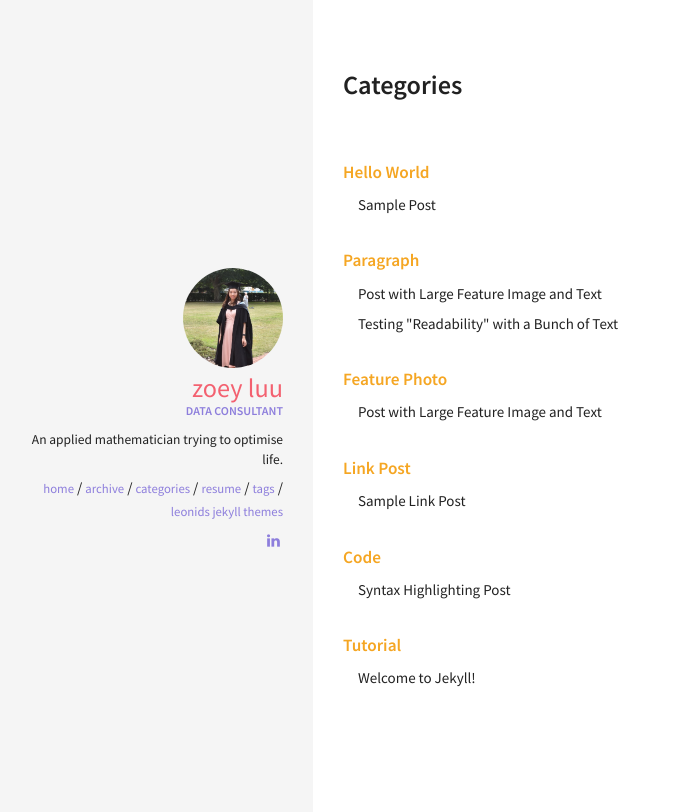
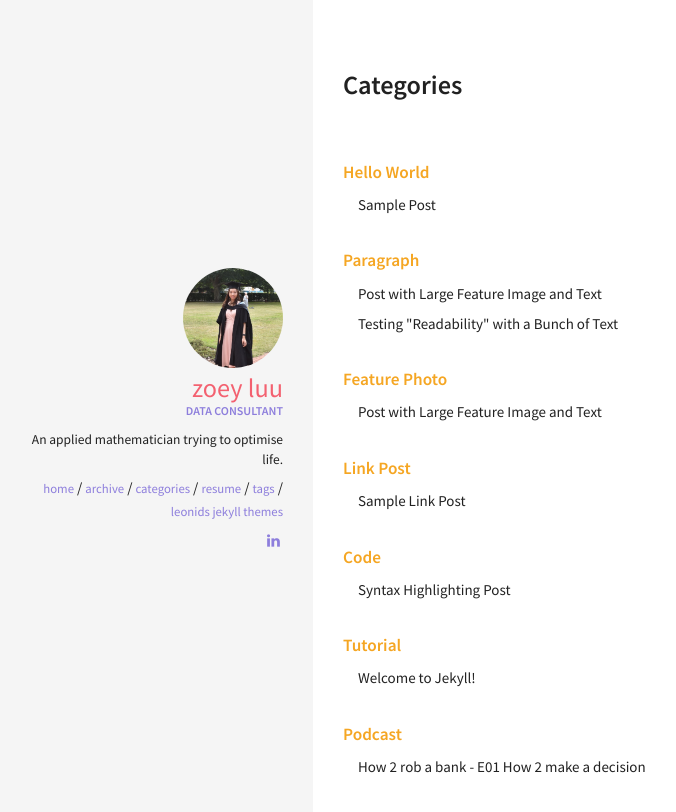
Before and after one commit to zoluu/zoluu.github.io, a Jekyll site: the page built from categories/index.html, in a window 1280 px wide. Shown: the top 812 px of the page, without its empty margins (7-683 px from the left). Built offline with Jekyll 4.4.1, drawn with Linux system fonts in a browser that asks for light colours.

Commit message:
Update 2020-Dec-30

```diff
--- a/_includes/sections/career.html
+++ b/_includes/sections/career.html
@@ -3,7 +3,7 @@
 <div class="archive">
   <div class="timeline" id="timeline">
     {% for career in site.data.index.careers %}
-          <div class="archive-title"><div class="archive-year"><strong>{{ career.date }}</strong>  ljkl {{ career.job }} @ <a href="{{ career.link }}">{{ career.name }}</a></div></div>
+          <div class="archive-title"><div class="archive-year"><strong>{{ career.date }}</strong> {{ career.job }} @ <a href="{{ career.link }}">{{ career.name }}</a></div></div>
     {% endfor %}
   </div>
 </div>
--- a/_includes/sections/education.html
+++ b/_includes/sections/education.html
@@ -4,7 +4,7 @@
 <div class="archive">
   <div class="timeline" id="timeline">
     {% for career in site.data.index.education %}
-          <div class="archive-title bio"><div class="archive-year"><strong>{{ career.date }}</strong> <a href="{{ career.link }}">{{ career.name }}</a></div></div>
+          <div class="archive-title bio"><div class="archive-year"><strong>{{ career.date }}</strong> <a href="{{ career.link }}">{{ career.name }}</a> {{ career.descr }}</div></div>
     {% endfor %}
   </div>
 </div>
--- /dev/null
+++ b/_posts/2020-08-23-how-2-rob-a-bank-podcast.md
@@ -0,0 +1,15 @@
+---
+layout: post
+title: How 2 rob a bank - E01 How 2 make a decision
+excerpt: "The very first episode of my podcast, How 2 rob a bank - available on Spotify, Apple Podcasts and more."
+categories: [podcast]
+comments: true
+---
+
+Today, Bia and I release episode one of our podcast, How 2 rob a bank. The podcast aims to raise awareness of mathematics in the real world despite the "when will this ever be useful" comment everyone (including me) has made to their maths teacher at school. We will cover topics such as mathematics, data science, philosophy and human nature.
+
+### Episode One - How 2 make a decision
+
+Known for its controversy, The Monty Hall Problem was popularised through a newspaper column called Ask Marilyn. In this episode, we discuss how probability can help us make a decision in The Monty Hall Problem as well as more generally.
+
+Listen to the full episode here: [How 2 make a decision](https://anchor.fm/how2robabank/episodes/How-2-make-a-decision-eihtbs)
```
